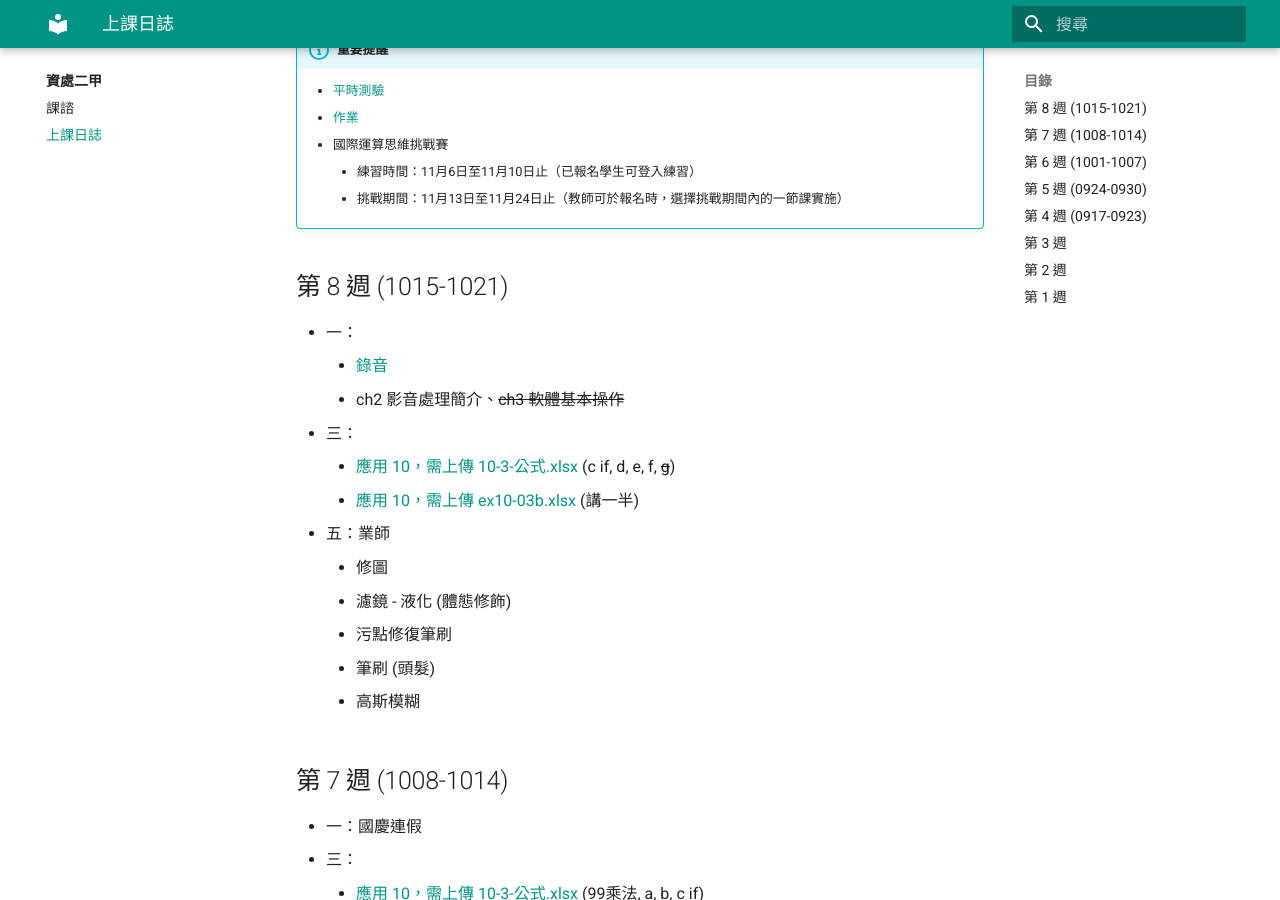
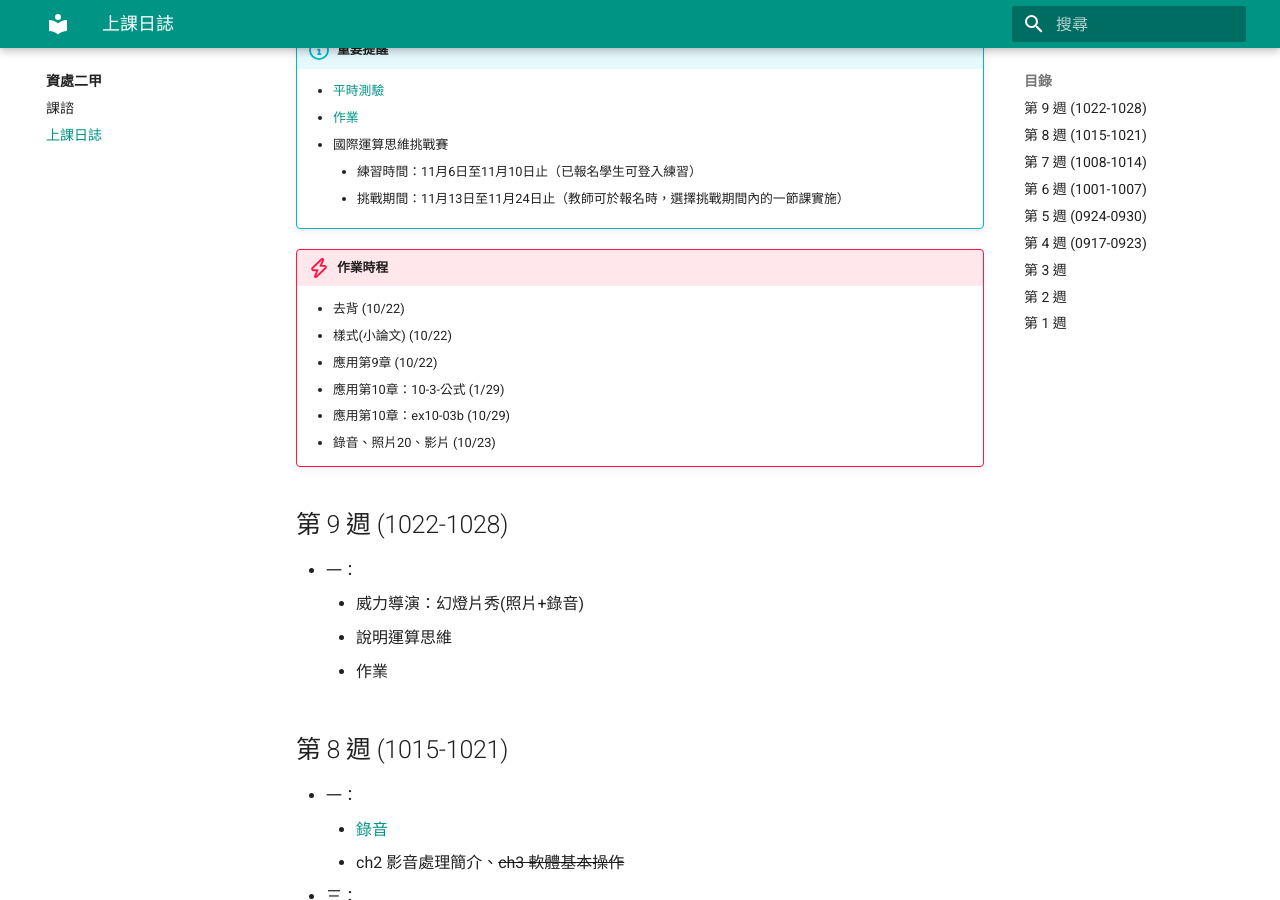
Before and after one commit to cwyedu/school-112, an MkDocs documentation site: the page built from docs/dp111/112_1_dp111_log.md, in a window 1280 px wide and 900 px high, scrolled down 242 px. Built offline with MkDocs 1.6.1 and Material for MkDocs 9.7.7, drawn with Linux system fonts in a browser that asks for light colours.

Commit message:
add 1023 log

```diff
--- a/docs/dp111/112_1_dp111_log.md
+++ b/docs/dp111/112_1_dp111_log.md
@@ -9,6 +9,23 @@
     - 國際運算思維挑戰賽
         - 練習時間：11月6日至11月10日止（已報名學生可登入練習）
         - 挑戰期間：11月13日至11月24日止（教師可於報名時，選擇挑戰期間內的一節課實施）
+
+!!! danger "作業時程"
+
+    - 去背 (10/22)
+    - 樣式(小論文) (10/22)
+    - 應用第9章 (10/22)
+    - 應用第10章：10-3-公式 (1/29)
+    - 應用第10章：ex10-03b (10/29)
+    - 錄音、照片20、影片 (10/23)
+
+
+##  第 9 週 (1022-1028)
+- 一：
+    - 威力導演：幻燈片秀(照片+錄音)
+    - 說明運算思維
+    - 作業
+
 
 ## 第 8 週 (1015-1021)
 
```
